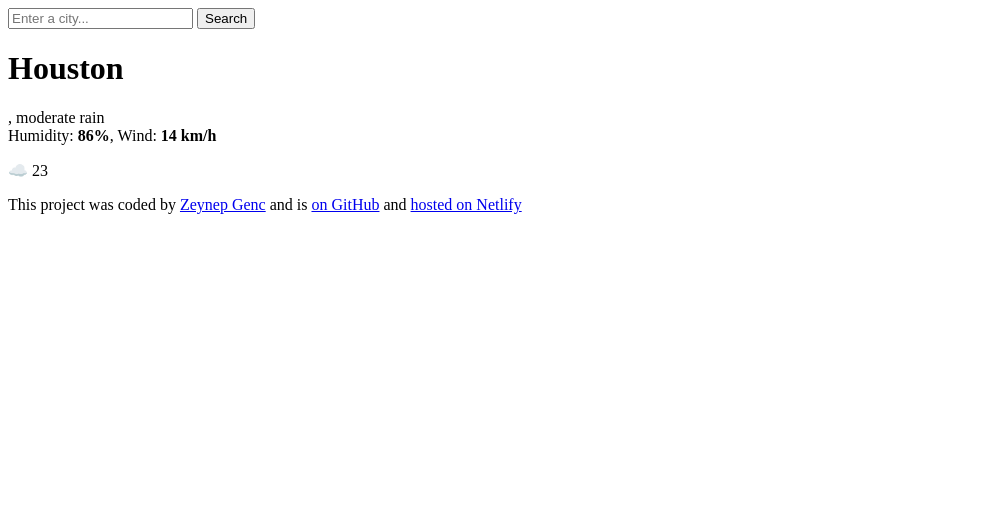
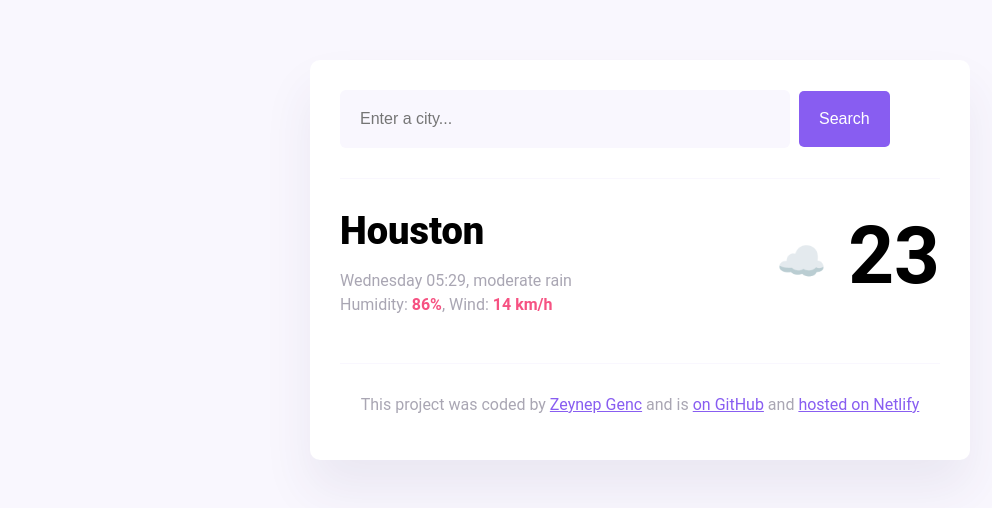
Before and after one commit to zeynepgenc6/weather, a plain HTML site: page index.html in a window 1280 px wide. Shown: the whole page, without its empty margins (0-992 px from the left). Drawn offline with nearby package versions, Linux system fonts and the light colour scheme.

Commit message:
added JS and CSS file

```diff
--- a/index.html
+++ b/index.html
@@ -3,7 +3,9 @@
   <head>
     <meta charset="UTF-8" />
     <meta name="viewport" content="width=>, initial-scale=1.0" />
-    <title>Document</title>
+    <script src="https://unpkg.com/axios@1.6.7/dist/axios.min.js"></script>
+    <link rel="stylesheet" href="src/style.css" />
+    <title>Weather App</title>
   </head>
   <body>
     <div class="weather-app">
@@ -52,4 +54,5 @@
       </footer>
     </div>
   </body>
+  <script src="src/index.js"></script>
 </html>
--- /dev/null
+++ b/src/index.js
@@ -0,0 +1,53 @@
+function displayTemperature(response) {
+  let temperatureElement = document.querySelector("#current-temperature");
+  let temperature = Math.round(response.data.temperature.current);
+  let cityElement = document.querySelector("#current-city");
+  cityElement.innerHTML = response.data.city;
+  temperatureElement.innerHTML = temperature;
+}
+
+function search(event) {
+  event.preventDefault();
+  let searchInputElement = document.querySelector("#search-input");
+  let city = searchInputElement.value;
+
+  let apiKey = "tbde3214cf01bode24a7a0423fab97ef";
+  let apiUrl = `https://api.shecodes.io/weather/v1/current?query=${city}&key=${apiKey}&units=metric`;
+
+  axios.get(apiUrl).then(displayTemperature);
+}
+
+function formatDate(date) {
+  let minutes = date.getMinutes();
+  let hours = date.getHours();
+  let day = date.getDay();
+
+  if (minutes < 10) {
+    minutes = `0${minutes}`;
+  }
+
+  if (hours < 10) {
+    hours = `0${hours}`;
+  }
+
+  let days = [
+    "Sunday",
+    "Monday",
+    "Tuesday",
+    "Wednesday",
+    "Thursday",
+    "Friday",
+    "Saturday",
+  ];
+
+  let formattedDay = days[day];
+  return `${formattedDay} ${hours}:${minutes}`;
+}
+
+let searchForm = document.querySelector("#search-form");
+searchForm.addEventListener("submit", search);
+
+let currentDateELement = document.querySelector("#current-date");
+let currentDate = new Date();
+
+currentDateELement.innerHTML = formatDate(currentDate);
--- /dev/null
+++ b/src/style.css
@@ -0,0 +1,98 @@
+body {
+  background: #f9f7fe;
+  font-family: "Roboto", sans-serif;
+}
+
+a {
+  color: #885df1;
+}
+
+.weather-app {
+  background: white;
+  max-width: 600px;
+  margin: 60px auto;
+  padding: 30px;
+  border-radius: 10px;
+  box-shadow: 0 30px 50px rgba(65, 50, 100, 0.08);
+}
+
+header {
+  border-bottom: 1px solid #f9f7fe;
+  padding-bottom: 30px;
+}
+
+.search-input {
+  background-color: #f9f7fe;
+  border: none;
+  color: rgba(39, 33, 66, 0.4);
+  font-size: 16px;
+  padding: 20px;
+  width: 75%;
+  border-radius: 6px;
+}
+
+.search-button {
+  margin-left: 5px;
+  font-size: 16px;
+  background-color: #885df1;
+  color: white;
+  border: none;
+  padding: 20px;
+  line-height: 1;
+  border-radius: 5px;
+}
+
+main {
+  padding: 30px 0;
+}
+
+.current-temperature {
+  font-size: 48px;
+}
+
+.current-weather {
+  display: flex;
+  justify-content: space-between;
+}
+
+.current-city {
+  font-size: 38px;
+  font-weight: 900;
+  margin: 0;
+}
+.current-details {
+  color: rgba(39, 33, 66, 0.4);
+  font-size: 16px;
+  font-weight: 400;
+  line-height: 24px;
+}
+
+.current-details strong {
+  color: #f65282;
+}
+
+.current-temperature-icon {
+  position: relative;
+  top: -8px;
+  font-size: 40px;
+  margin-right: 10px;
+}
+
+.current-temperature-value {
+  font-size: 80px;
+  font-weight: bold;
+}
+
+.current-temperature-unit {
+  font-size: 28px;
+  position: relative;
+  top: -38px;
+}
+
+footer {
+  border-top: 1px solid #f9f7fe;
+  text-align: center;
+  padding-top: 15px;
+
+  color: rgba(39, 33, 66, 0.4);
+}
```
